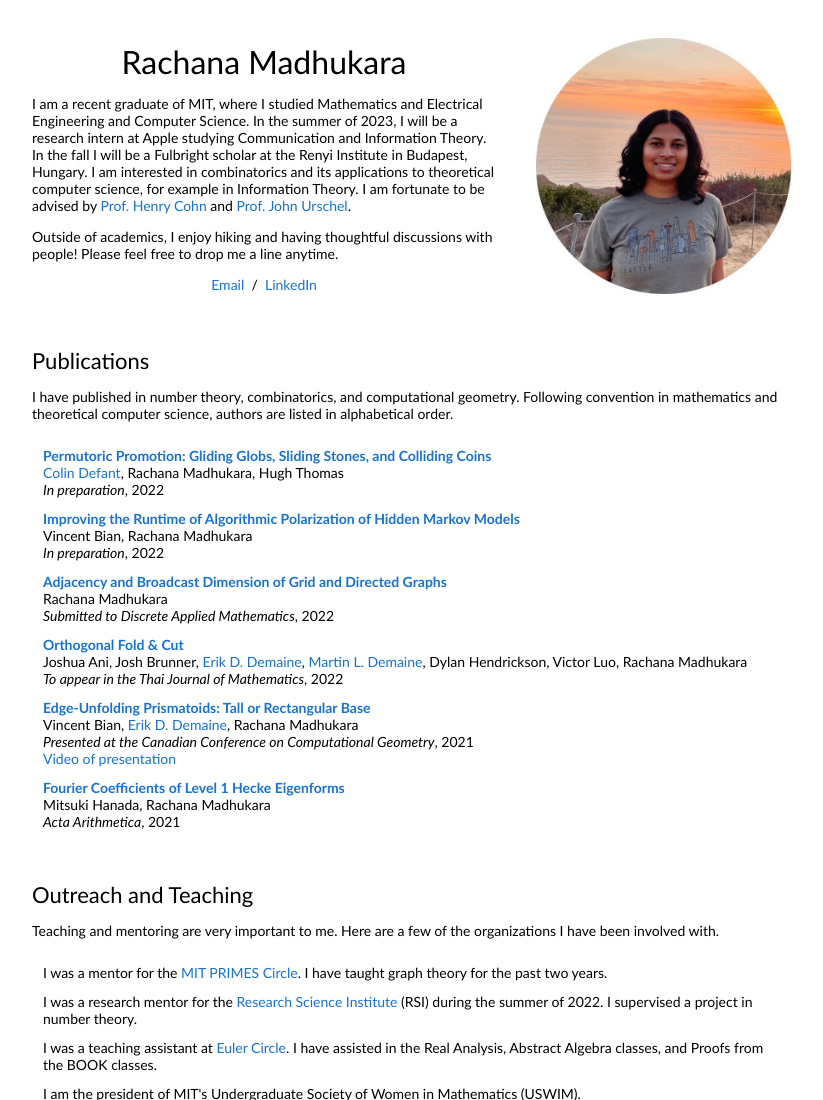
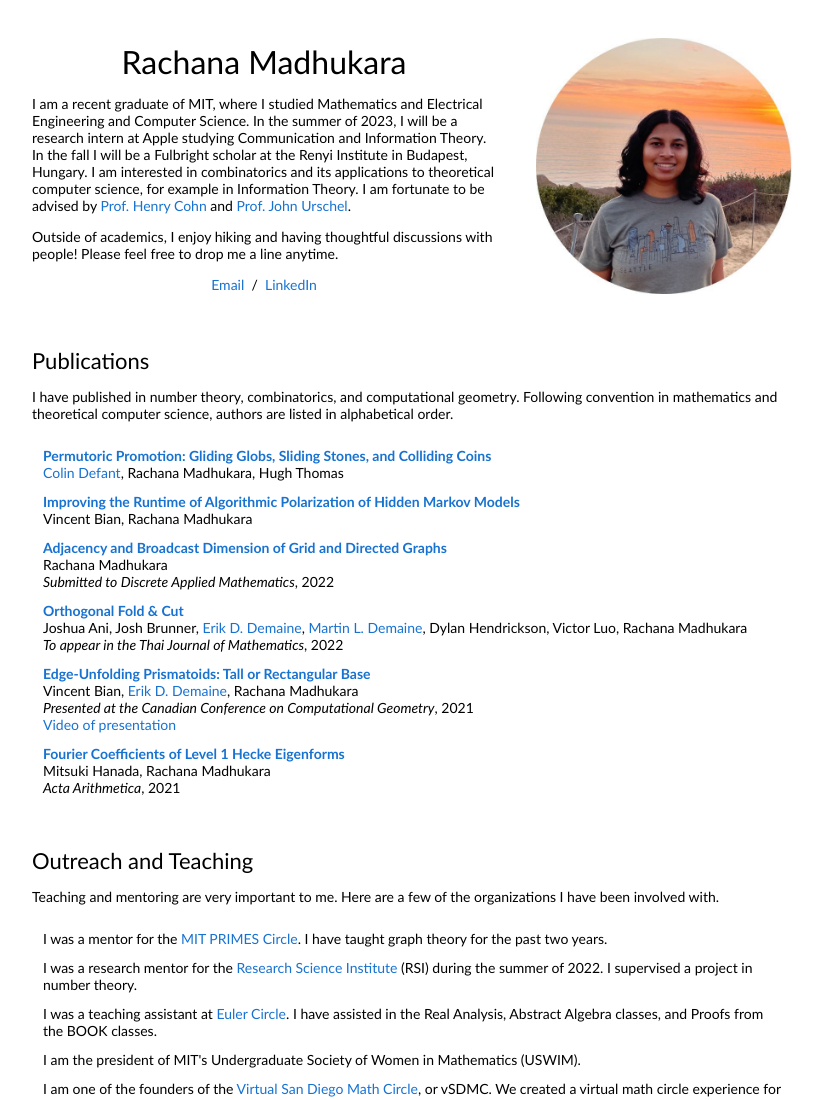
Before and after one commit to rmadhukara/rmadhukara.github.io, a plain HTML site: page index.html in a window 1280 px wide. Shown: the top 1100 px of the page, without its empty margins (228-1051 px from the left). Drawn offline with Linux system fonts and the light colour scheme.

Commit message:
Update index.html

```diff
--- a/index.html
+++ b/index.html
@@ -54,8 +54,6 @@
 			  </a>
                           <br>
                           <a href="https://sites.google.com/view/colin-defant/home">Colin Defant</a>, Rachana Madhukara, Hugh Thomas
-                          <br>
-                          <em>In preparation</em>, 2022
                         </td>
                       </tr>
 
@@ -66,8 +64,6 @@
 			  </a>
                           <br>
                           Vincent Bian, Rachana Madhukara
-                          <br>
-                          <em>In preparation</em>, 2022
                         </td>
                       </tr>
 
```
